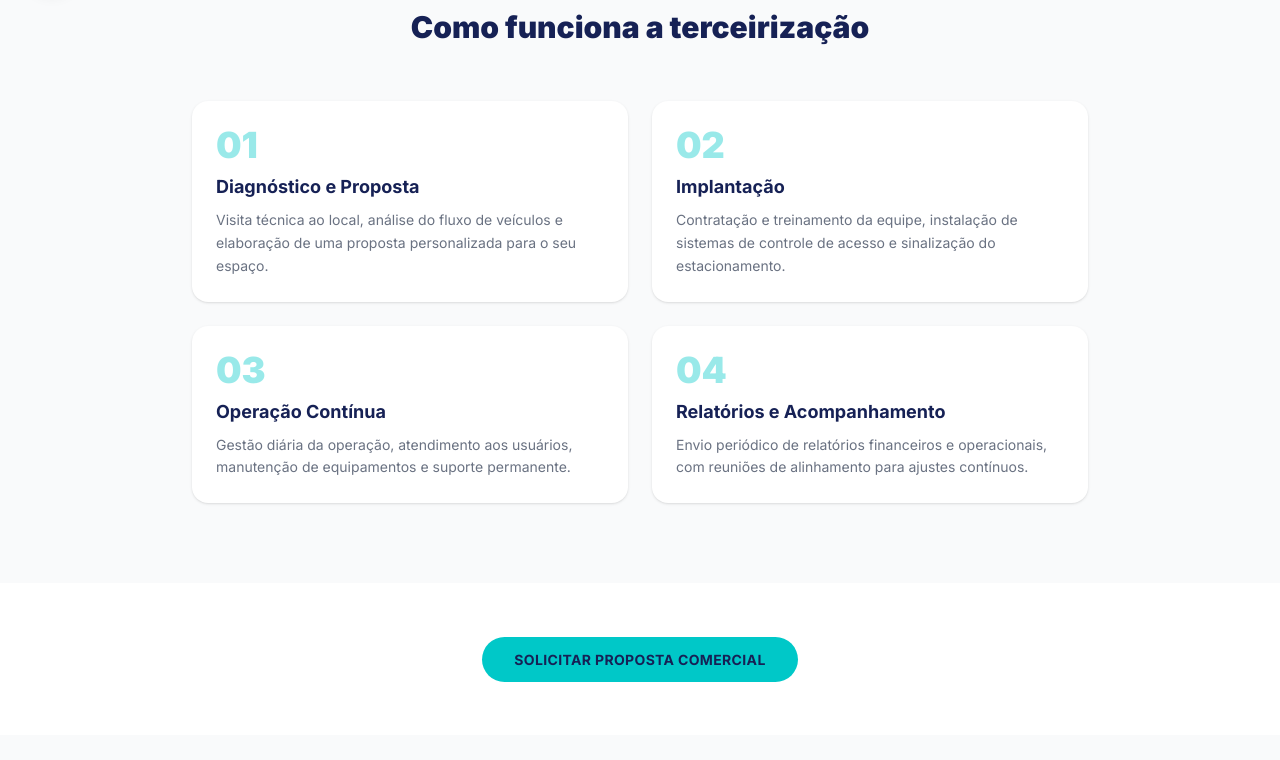
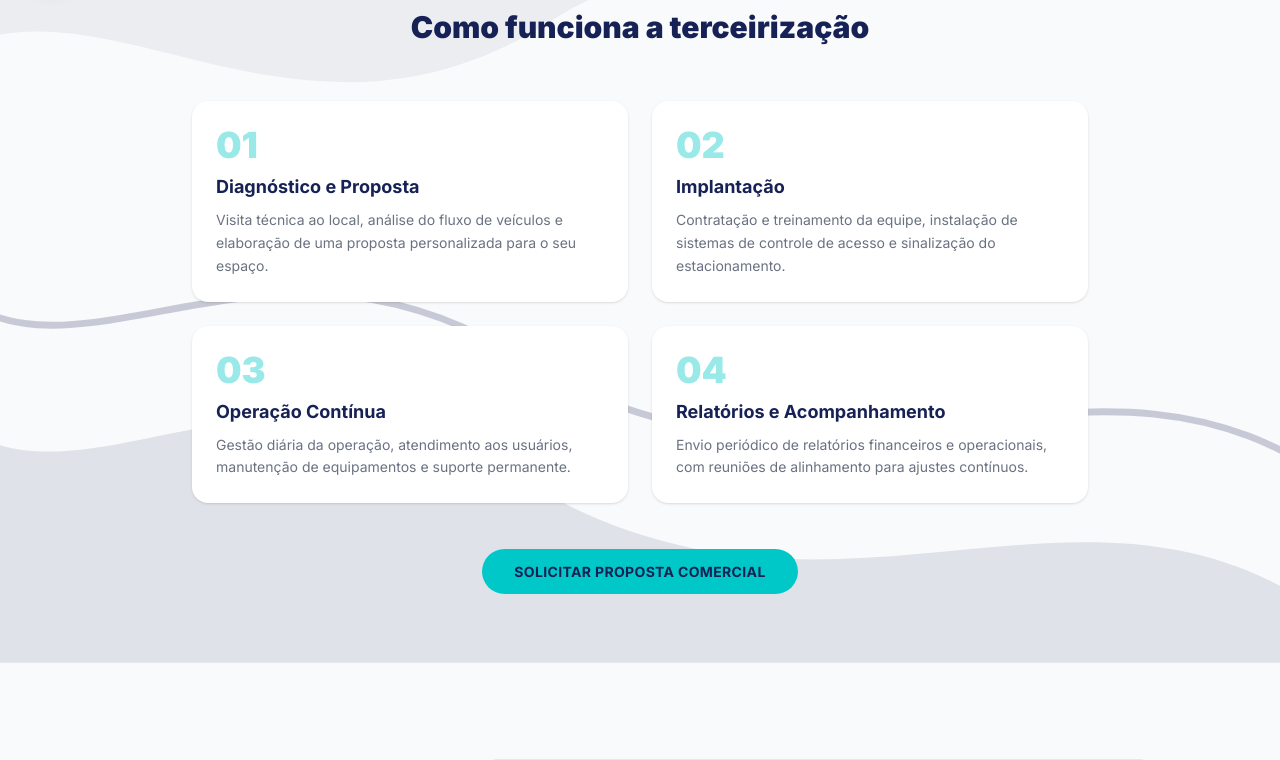
Before and after one commit to kailynmei/projeto-parkplus, a React (Vite) app: page /gestao in a window 1280 px wide. Shown: the part 789-1549 px from the top of the page. Built offline with nearby package versions, Linux system fonts and the light colour scheme.

Commit message:
Adicionando textura nas paginas

```diff
--- a/src/pages/Contato.jsx
+++ b/src/pages/Contato.jsx
@@ -1,6 +1,6 @@
-import { motion } from 'framer-motion'
 import { empresa } from '../data/conteudo'
 import PageBanner from '../components/PageBanner'
+import WaveBackground from '../components/WaveBackground'
 import contatoBanner from '../assets/Unidades/unidade5.jpg'
 
 export default function Contato() {
@@ -13,8 +13,9 @@ export default function Contato() {
         title="Contato"
       />
 
-      <section className="py-20 px-6 bg-white dark:bg-slate-950 transition-colors">
-        <div className="max-w-4xl mx-auto grid grid-cols-1 md:grid-cols-2 gap-12">
+      <section className="relative py-20 px-6 bg-white dark:bg-slate-950 transition-colors overflow-hidden">
+        <WaveBackground />
+        <div className="relative max-w-4xl mx-auto grid grid-cols-1 md:grid-cols-2 gap-12">
           <div>
             <h2 className="text-xl font-bold text-brand-navy dark:text-white mb-6">Informações</h2>
             <div className="flex flex-col gap-5 text-gray-600 dark:text-gray-400">
--- a/src/pages/Convenios.jsx
+++ b/src/pages/Convenios.jsx
@@ -1,6 +1,7 @@
 import { convenios } from '../data/conteudo'
 import PageBanner from '../components/PageBanner'
 import ScrollReveal from '../components/ScrollReveal'
+import WaveBackground from '../components/WaveBackground'
 import conveniosBanner from '../assets/Unidades/unidade16.jpg'
 
 export default function Convenios() {
@@ -14,8 +15,9 @@ export default function Convenios() {
         subtitle={convenios.descricao}
       />
 
-      <section className="py-20 px-6 bg-white dark:bg-slate-950 transition-colors">
-        <div className="max-w-4xl mx-auto">
+      <section className="relative py-20 px-6 bg-white dark:bg-slate-950 transition-colors overflow-hidden">
+        <WaveBackground />
+        <div className="relative max-w-4xl mx-auto">
           <div className="grid grid-cols-1 md:grid-cols-2 gap-8 mb-16">
             {convenios.modalidades.map((m, i) => (
               <ScrollReveal key={m.titulo} delay={i} className="h-full">
--- a/src/pages/Gestao.jsx
+++ b/src/pages/Gestao.jsx
@@ -2,6 +2,7 @@ import { Link } from 'react-router-dom'
 import Faq from '../components/Faq'
 import PageBanner from '../components/PageBanner'
 import ScrollReveal from '../components/ScrollReveal'
+import WaveBackground from '../components/WaveBackground'
 import gestaoBanner from '../assets/Unidades/unidade12.jpg'
 
 const etapas = [
@@ -53,8 +54,9 @@ export default function Gestao() {
         </div>
       </section>
 
-      <section className="py-20 px-6 bg-gray-50 dark:bg-slate-900 transition-colors">
-        <div className="max-w-4xl mx-auto">
+      <section className="relative py-20 px-6 bg-gray-50 dark:bg-slate-900 transition-colors overflow-hidden">
+        <WaveBackground flip />
+        <div className="relative max-w-4xl mx-auto">
           <ScrollReveal>
             <div className="text-center mb-14">
               <p className="text-brand-cyan font-semibold text-xs uppercase tracking-widest mb-2">O processo</p>
@@ -62,7 +64,7 @@ export default function Gestao() {
             </div>
           </ScrollReveal>
 
-          <div className="grid grid-cols-1 md:grid-cols-2 gap-6">
+          <div className="grid grid-cols-1 md:grid-cols-2 gap-6 mb-14">
             {etapas.map((etapa, i) => (
               <ScrollReveal key={etapa.numero} delay={i} className="h-full">
                 <div className="h-full bg-white dark:bg-slate-800 rounded-2xl p-6 shadow-sm">
@@ -73,15 +75,13 @@ export default function Gestao() {
               </ScrollReveal>
             ))}
           </div>
-        </div>
-      </section>
 
-      <section className="py-16 px-6 bg-white dark:bg-slate-950 transition-colors">
-        <div className="max-w-4xl mx-auto text-center">
-          <Link to="/contato"
-            className="bg-brand-cyan text-brand-navy font-bold px-8 py-3.5 rounded-full hover:bg-brand-cyan-dark transition-colors text-sm uppercase tracking-wide">
-            Solicitar Proposta Comercial
-          </Link>
+          <ScrollReveal className="text-center">
+            <Link to="/contato"
+              className="bg-brand-cyan text-brand-navy font-bold px-8 py-3.5 rounded-full hover:bg-brand-cyan-dark transition-colors text-sm uppercase tracking-wide">
+              Solicitar Proposta Comercial
+            </Link>
+          </ScrollReveal>
         </div>
       </section>
 
--- a/src/pages/Servicos.jsx
+++ b/src/pages/Servicos.jsx
@@ -2,6 +2,7 @@ import { Link } from 'react-router-dom'
 import { servicos } from '../data/conteudo'
 import PageBanner from '../components/PageBanner'
 import ScrollReveal from '../components/ScrollReveal'
+import WaveBackground from '../components/WaveBackground'
 import servicosBanner from '../assets/Unidades/unidade13.jpg'
 
 export default function Servicos() {
@@ -14,8 +15,9 @@ export default function Servicos() {
         title="Nossos serviços"
       />
 
-      <section className="py-20 px-6 bg-white dark:bg-slate-950 transition-colors">
-        <div className="max-w-5xl mx-auto">
+      <section className="relative py-20 px-6 bg-white dark:bg-slate-950 transition-colors overflow-hidden">
+        <WaveBackground />
+        <div className="relative max-w-5xl mx-auto">
           <div className="grid grid-cols-1 md:grid-cols-3 gap-8 mb-16">
             {servicos.map((s, i) => (
               <ScrollReveal key={s.id} delay={i} className="h-full">
--- a/src/pages/Sobre.jsx
+++ b/src/pages/Sobre.jsx
@@ -2,6 +2,7 @@ import { empresa, estatisticas } from '../data/conteudo'
 import SomosDiferentes from '../components/SomosDiferentes'
 import PageBanner from '../components/PageBanner'
 import ScrollReveal from '../components/ScrollReveal'
+import WaveBackground from '../components/WaveBackground'
 import sobreBanner from '../assets/Unidades/unidade6.jpg'
 import escritorioImg from '../assets/Unidades/escritorio-alamedaolga.jpg'
 
@@ -17,8 +18,9 @@ export default function Sobre() {
         title="Sobre a Park Plus"
       />
 
-      <section className="py-20 px-6 bg-white dark:bg-slate-950 transition-colors">
-        <div className="max-w-4xl mx-auto">
+      <section className="relative py-20 px-6 bg-white dark:bg-slate-950 transition-colors overflow-hidden">
+        <WaveBackground />
+        <div className="relative max-w-4xl mx-auto">
           <ScrollReveal>
             <p className="text-gray-600 dark:text-gray-400 text-lg leading-relaxed mb-6">
               Fundada em {empresa.fundacao}, a {empresa.nome} é especializada na administração e gestão de
@@ -77,8 +79,9 @@ export default function Sobre() {
         </div>
       </section>
 
-      <section className="py-20 px-6 bg-white dark:bg-slate-950 transition-colors">
-        <div className="max-w-4xl mx-auto grid grid-cols-1 md:grid-cols-3 gap-8 text-center">
+      <section className="relative py-20 px-6 bg-white dark:bg-slate-950 transition-colors overflow-hidden">
+        <WaveBackground flip />
+        <div className="relative max-w-4xl mx-auto grid grid-cols-1 md:grid-cols-3 gap-8 text-center">
           {estatisticas.map((item, i) => (
             <ScrollReveal key={item.label} delay={i} className="h-full">
               <div className="h-full bg-gray-50 dark:bg-slate-800 rounded-2xl p-8 shadow-sm">
```
